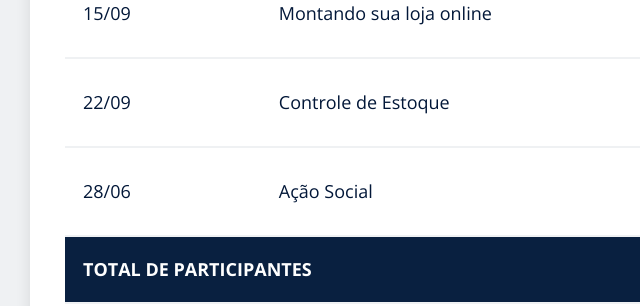
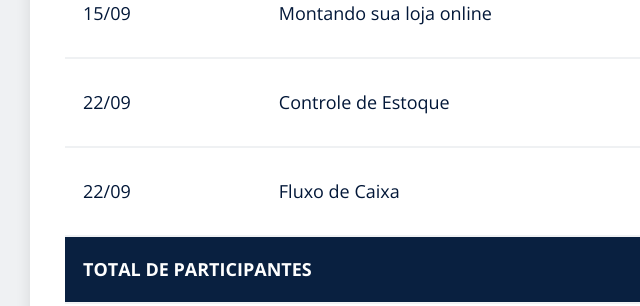
Before and after one commit to lucienemunizestrategia-sudo/apresentacaojacarezinho, a plain HTML site: page index.html in a window 1280 px wide. Shown: the part 4370-4676 px from the top of the page, 0-640 px from the left. Drawn offline with nearby package versions, Linux system fonts and the light colour scheme.

Commit message:
Update index.html

```diff
--- a/index.html
+++ b/index.html
@@ -507,8 +507,8 @@
                         <td style="text-align: center;"><span class="highlight-number">5</span></td>
                     </tr>
                     <tr>
-                        <td>28/06</td>
-                        <td>Ação Social</td>
+                        <td>22/09</td>
+                        <td>Fluxo de Caixa</td>
                         <td style="text-align: center;"><span class="highlight-number">5</span></td>
                     </tr>
                     <tr style="background: #092040; color: #FFFFFF; font-weight: 700;">
```
